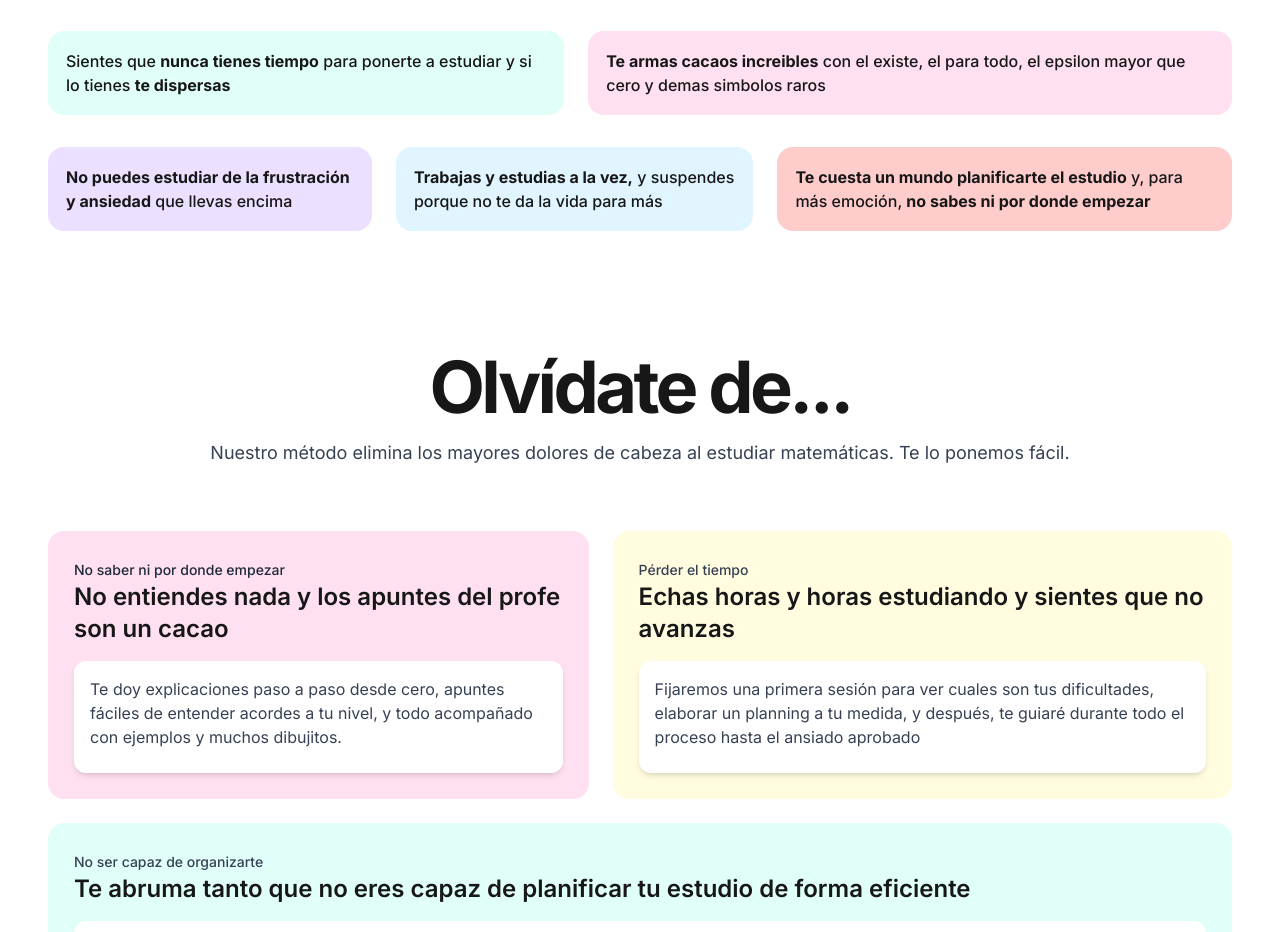
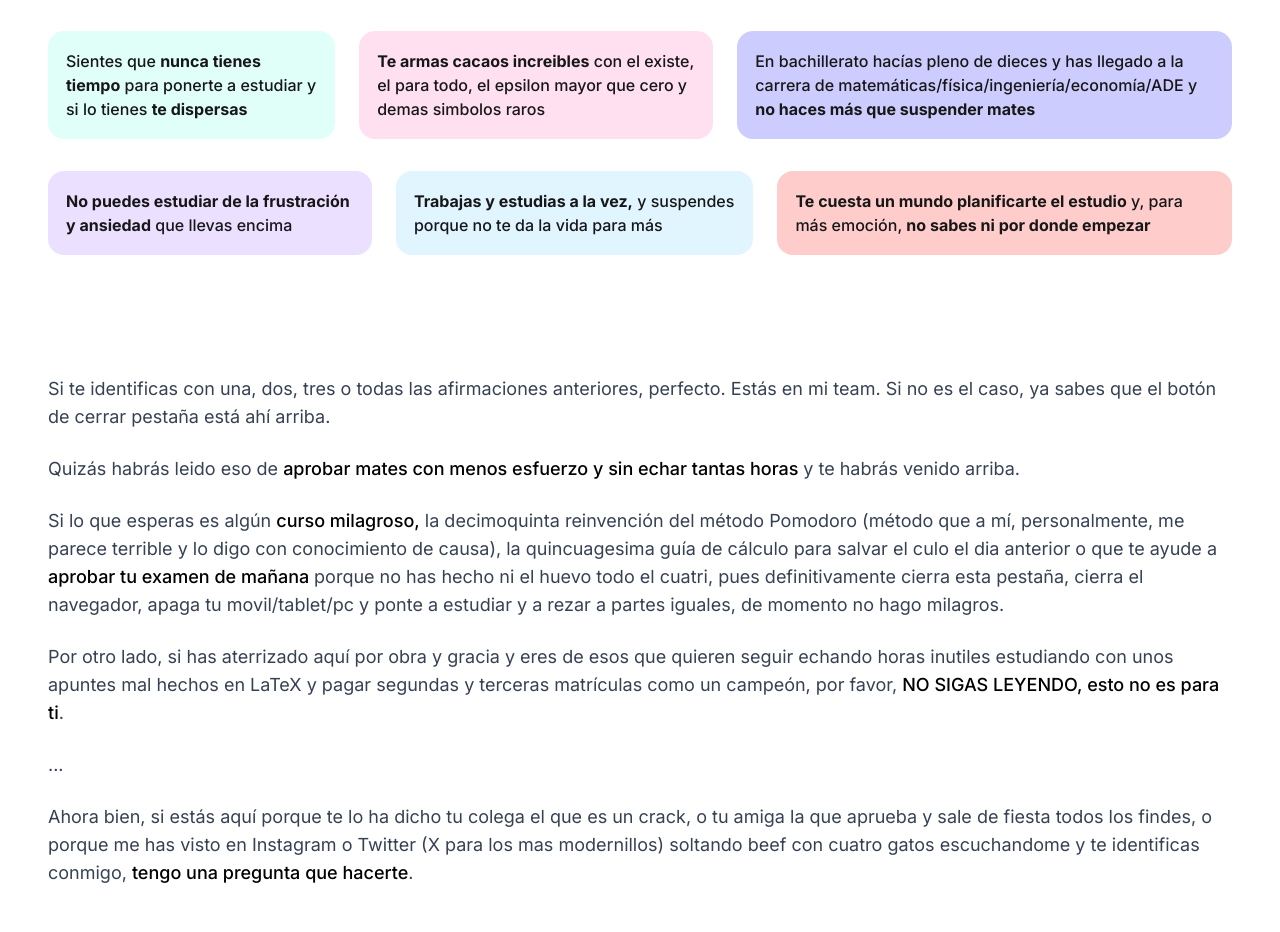
Before and after one commit to MariaLipiz/matessindramas, a Next.js app: page / in a window 1280 px wide. Shown: the part 1745-2677 px from the top of the page. Built offline with nearby package versions, Linux system fonts and the light colour scheme.

Commit message:
Hidratathion corregida

```diff
--- a/src/app/page.tsx
+++ b/src/app/page.tsx
@@ -22,8 +22,8 @@ export default function Home() {
 
               </p>
               <p>
-              Si lo que esperas es algún <span className="font-medium text-black">curso milagroso,</span> la decimoquinta reinvención del metodo
-              Pomodoro (que a mí, personalmente me parece, terrible), la quincuagesima guía de cálculo para salvar el culo el dia anterior
+              Si lo que esperas es algún <span className="font-medium text-black">curso milagroso,</span> la decimoquinta reinvención del método
+              Pomodoro (método que a mí, personalmente, me parece terrible y lo digo con conocimiento de causa), la quincuagesima guía de cálculo para salvar el culo el dia anterior
               o que te ayude a <span className="font-medium text-black">aprobar tu examen de mañana </span>
               porque no has hecho ni el huevo todo el cuatri, pues definitivamente cierra esta pestaña,
               cierra el navegador, apaga tu movil/tablet/pc y ponte a estudiar y a rezar a partes iguales, de momento no hago milagros.
@@ -38,10 +38,40 @@ export default function Home() {
               ...
               </p>
               <p>
-              Ahora bien, si estás aquí porque te lo ha dicho tu colega el que es un crack, o tu amiga la que aprueba y sale de fiesta todos los findes, o porque me has visto en Instagram o Twitter (X para los mas modernillos) soltando beef y te identificas conmigo, <span className="font-medium text-black">tengo una pregunta que hacerte</span>.
+              Ahora bien, si estás aquí porque te lo ha dicho tu colega el que es un crack, o tu amiga la que aprueba y sale de fiesta todos los findes, o porque me has visto en Instagram o Twitter (X para los mas modernillos) soltando beef con cuatro gatos escuchandome y te identificas conmigo, <span className="font-medium text-black">tengo una pregunta que hacerte</span>.
               </p>
       </section>
       <CaptacionAtencion />
+      <section className="section space-y-6 text-gray-700 md:text-lg ">
+      <p>
+              Si te identificas con una, dos, tres o todas las afirmaciones anteriores, perfecto. Estás en mi team. Si no es el caso, ya sabes
+              que el botón de cerrar pestaña está ahí arriba.
+              </p>
+              <p>
+
+               Quizás habrás leido eso de <span className="font-medium text-black">aprobar mates con menos esfuerzo y sin echar tantas horas </span> y te habrás venido arriba.
+
+              </p>
+              <p>
+              Si lo que esperas es algún <span className="font-medium text-black">curso milagroso,</span> la decimoquinta reinvención del método
+              Pomodoro (método que a mí, personalmente, me parece terrible y lo digo con conocimiento de causa), la quincuagesima guía de cálculo para salvar el culo el dia anterior
+              o que te ayude a <span className="font-medium text-black">aprobar tu examen de mañana </span>
+              porque no has hecho ni el huevo todo el cuatri, pues definitivamente cierra esta pestaña,
+              cierra el navegador, apaga tu movil/tablet/pc y ponte a estudiar y a rezar a partes iguales, de momento no hago milagros.
+              </p>
+              <p>
+
+              </p>
+              <p>
+              Por otro lado, si has aterrizado aquí por obra y gracia y eres de esos que quieren seguir echando horas inutiles estudiando con unos apuntes mal hechos en LaTeX y pagar segundas y terceras matrículas como un campeón, por favor, <span className="font-medium text-black">NO SIGAS LEYENDO, esto no es para ti</span>.
+              </p>
+              <p>
+              ...
+              </p>
+              <p>
+              Ahora bien, si estás aquí porque te lo ha dicho tu colega el que es un crack, o tu amiga la que aprueba y sale de fiesta todos los findes, o porque me has visto en Instagram o Twitter (X para los mas modernillos) soltando beef con cuatro gatos escuchandome y te identificas conmigo, <span className="font-medium text-black">tengo una pregunta que hacerte</span>.
+              </p>
+      </section>
       <Features />
 
       <About />
--- a/src/components/ModoOscuroToggle.tsx
+++ b/src/components/ModoOscuroToggle.tsx
@@ -22,7 +22,7 @@ export default function ModoOscuroToggle() {
     return () => mediaQuery.removeEventListener("change", handleChange)
   }, [])
 
-  if (!mounted) return null
+  if (!mounted || (theme === "system" && systemTheme === undefined)) return null
 
   const currentTheme = theme === "system" ? systemTheme : resolvedTheme
   const isDark = currentTheme === "dark"
--- a/src/components/captacionatencion.tsx
+++ b/src/components/captacionatencion.tsx
@@ -6,26 +6,30 @@ export function CaptacionAtencion() {
         <h2 className="text-4xl font-bold tracking-tighter sm:text-5xl lg:text-6xl xl:text-7xl">¿Esto te resulta familiar?</h2>
 
         <div className="flex gap-6 justify-center">
-          <div className="tarjeta hover:border-[var(--neon-lime)]/40  bg-[var(--neon-lime)]/20">
+          <div className="rounded-2xl border-2 border-transparent p-4 transition-all duration-300 hover:border-[var(--neon-lime)]/40  bg-[var(--neon-lime)]/20">
             <h3>Tu profe lee diapositivas sin sentido en clase o llena de pizarra de demostraciones y <span className="font-bold">no entiendes ni papa</span></h3>
           </div>
-          <div className="tarjeta hover:border-[var(--neon-sun)]/40 bg-[var(--neon-sun)]/20">
+          <div className="rounded-2xl border-2 border-transparent p-4 transition-all duration-300 hover:border-[var(--neon-sun)]/40 bg-[var(--neon-sun)]/20">
 
             <h3>Lees los enunciados de los ejercicios y <span className="font-bold">no sabes ni de que te están hablando</span></h3>
           </div>
-          <div className="tarjeta hover:border-[var(--neon-tangerine)]/40 bg-[var(--neon-tangerine)]/20">
+          <div className="rounded-2xl border-2 border-transparent p-4 transition-all duration-300 hover:border-[var(--neon-tangerine)]/40 bg-[var(--neon-tangerine)]/20">
 
             <h3><span className="font-bold">Mecanizas los ejercicios tipo</span> y te la meten doblada en el examen al cambiarte cuatro cosas</h3>
           </div>
 
         </div>
         <div className="flex gap-6 justify-center">
-          <div className=" tarjeta hover:border-[var(--neon-mint)]/40 bg-[var(--neon-mint)]/20">
+          <div className="rounded-2xl border-2 border-transparent p-4 transition-all duration-300 hover:border-[var(--neon-mint)]/40 bg-[var(--neon-mint)]/20">
             <h3>Sientes que <span className="font-bold">nunca tienes tiempo</span> para ponerte a estudiar y si lo tienes <span className="font-bold">te dispersas</span></h3>
           </div>
-          <div className=" tarjeta hover:border-[var(--neon-rose)]/40 bg-[var(--neon-rose)]/20">
+          <div className="rounded-2xl border-2 border-transparent p-4 transition-all duration-300 hover:border-[var(--neon-rose)]/40 bg-[var(--neon-rose)]/20 ">
 
             <h3><span className="font-bold">Te armas cacaos increibles</span> con el existe, el para todo, el epsilon mayor que cero y demas simbolos raros</h3>
+          </div>
+          <div className="rounded-2xl border-2 border-transparent p-4 transition-all duration-300 hover:border-[var(--neon-blue)]/40 bg-[var(--neon-blue)]/20 ">
+
+            <h3>En bachillerato hacías pleno de dieces y has llegado a la carrera de matemáticas/física/ingeniería/economía/ADE y <span className="font-bold">no haces más que suspender mates</span> </h3>
           </div>
 
         </div>
```
